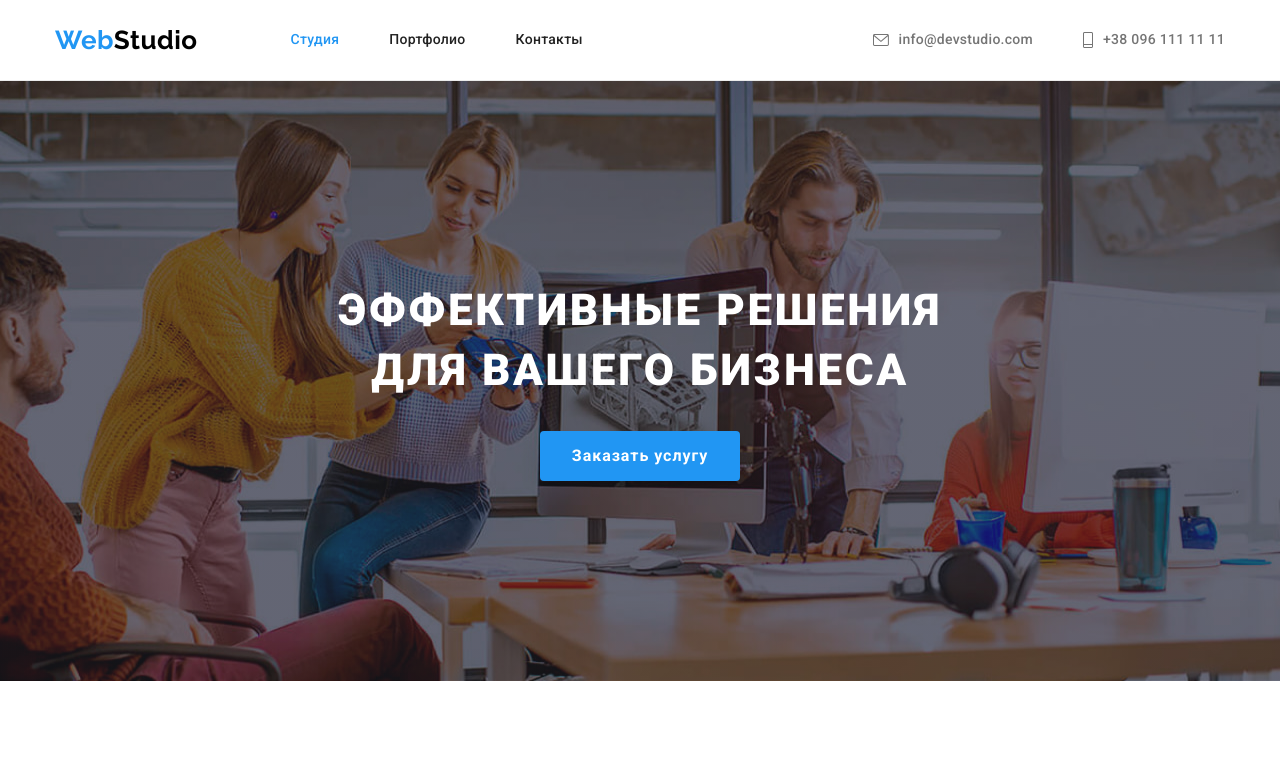
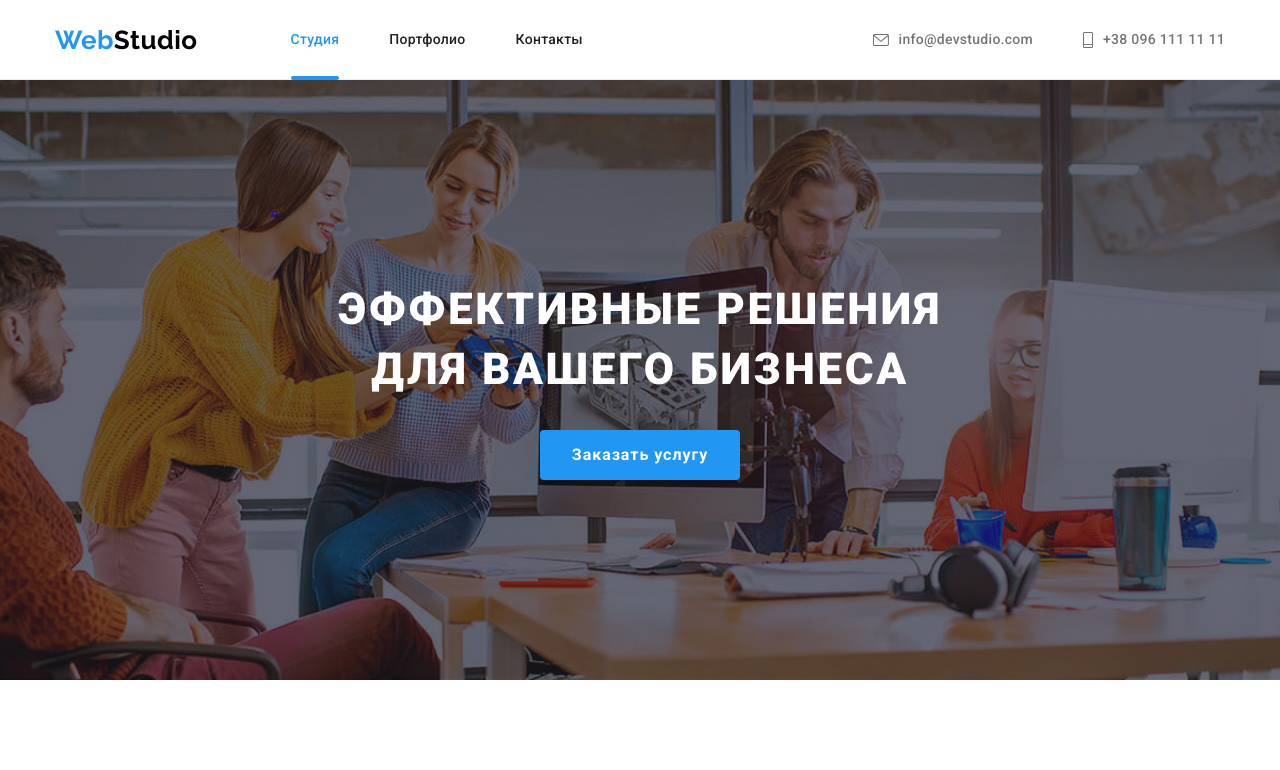
Before and after one commit to SeregaDS/goit-markup-hw-05, a plain HTML site: page index.html in a window 1280 px wide. Shown: the top 770 px of the page. Drawn offline with nearby package versions, Linux system fonts and the light colour scheme.

Commit message:
add link underline

```diff
--- a/css/styles.css
+++ b/css/styles.css
@@ -152,6 +152,21 @@ img {
   color: var(--action-color);
 }
 
+.nav .link {
+  position: relative;
+}
+
+.nav-item .current::after {
+  content: '';
+  display: block;
+  width: 100%;
+  height: 4px;
+  border-radius: 2px;
+  background-color: var(--action-color);
+  position: absolute;
+  bottom: 0;
+}
+
 .nav .link:hover,
 .nav .link:focus,
 .contact .link:hover,
@@ -160,12 +175,22 @@ img {
 }
 
 .header {
-  border-bottom: var(--border) 1px solid;
+  position: relative;
 }
 
 .header-border {
   display: flex;
   align-items: center;
+}
+
+.header::after {
+  content: '';
+  position: absolute;
+  bottom: 0;
+  z-index: -1;
+
+  border-bottom: var(--border) 1px solid;
+  width: 100%;
 }
 /* footer */
 
```
